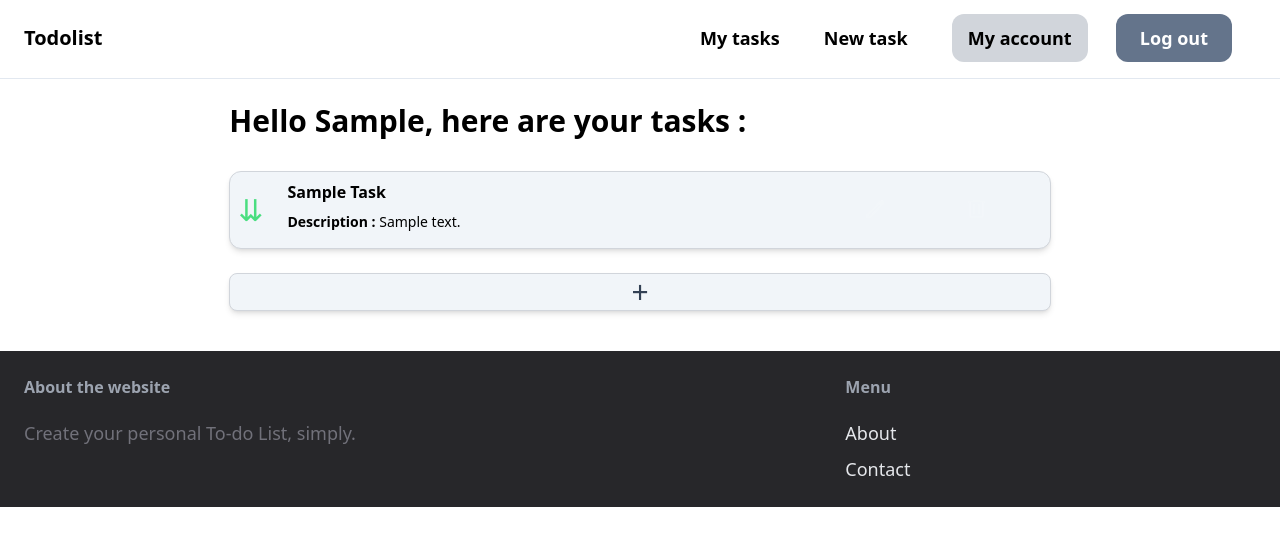
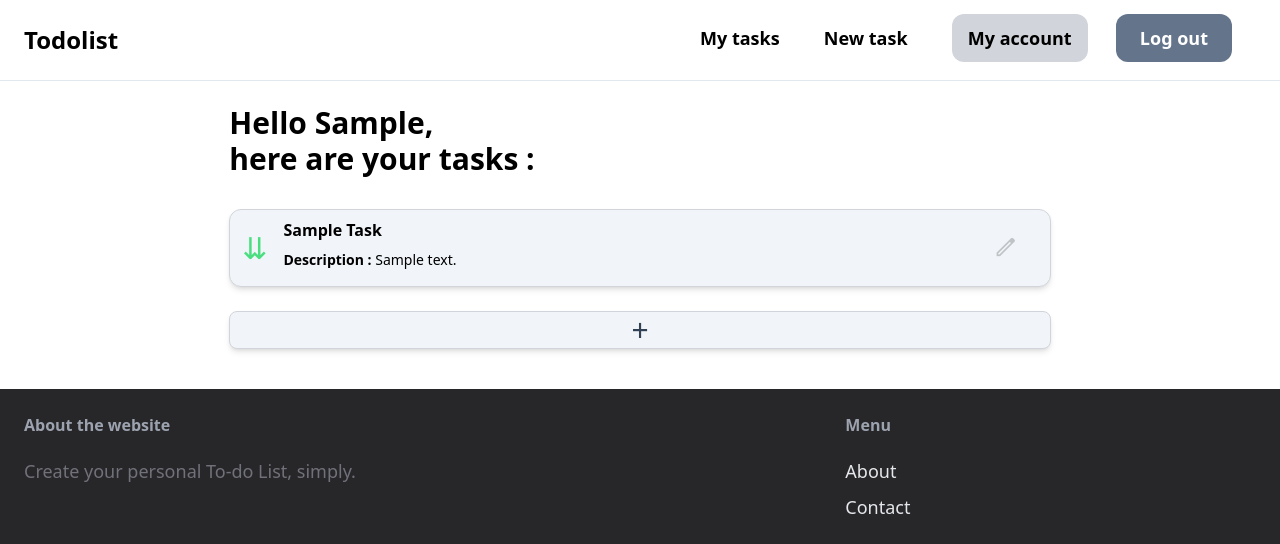
Before and after one commit to hadisql/django-todolist, a Django app: page /tasks/ in a window 1280 px wide. Shown: the top 544 px of the page. Run offline with Django 4.2, Linux system fonts and the light colour scheme; a user stored in the database is signed in; tables that the repository leaves empty hold one stand-in row (values such as "Sample post"); some libraries are stand-ins or nearby versions.

Commit message:
updated styling v2

```diff
--- a/core/templates/core/base.html
+++ b/core/templates/core/base.html
@@ -18,9 +18,9 @@
     <header>
       <nav class="py-6 px-6 items-center border-b border-slate-200">
         <div class="flex justify-end">
-          <a href="/" class="flex-1 text-xl font-semibold">Todolist</a>
+          <a href="/" class="flex-1 text-2xl font-semibold">Todolist</a>
 
-          <div class="space-x-6 max-lg:invisible">
+          <div class="space-x-6 max-lg:hidden">
             {% if request.user.is_authenticated %}
               <a href="{% url 'tasks:index' %}" class="text-lg font-semibold hover:text-slate-500">My tasks</a>
               <a href="{% url 'tasks:new_task' %}" class="px-4 py-3 text-lg font-semibold hover:text-slate-500 rounded-xl hover:outline-dashed">New task</a>
@@ -44,9 +44,9 @@
       <div id="menu" class="lg:w-1/2 sm:w-2/3 py-6 mx-auto text-xl font-semibold text-center shadow-lg rounded-xl hidden">
         {% if request.user.is_authenticated %}
           <a href="{% url 'tasks:index' %}" class="block my-6 hover:text-slate-500">My tasks</a>
-          <a href="{% url 'tasks:new_task' %}" class="block my-6 hover:text-slate-500 rounded-xl hover:outline-dashed">New task</a>
-          <a href="{% url 'core:profile' %}" class="block my-6 hover:text-slate-500 hover:outline-dashed">My account</a>
-          <a href="{% url 'core:logout' %}" class="block mt-6 mb-4 hover:bg-slate-700">Log out</a>
+          <a href="{% url 'tasks:new_task' %}" class="block my-6 hover:text-slate-500 rounded-xl">New task</a>
+          <a href="{% url 'core:profile' %}" class="block my-6 hover:text-slate-500">My account</a>
+          <a href="{% url 'core:logout' %}" class="block mt-6 mb-4 hover:text-slate-500">Log out</a>
         {% else %}
           <a href="{% url 'core:signup' %}" class="block my-6 hover:text-slate-500">Sign up</a>
           <a href="{% url 'core:login' %}" class="block mt-6 mb-4 hover:text-slate-500">Log in</a>
--- a/core/templates/core/index.html
+++ b/core/templates/core/index.html
@@ -4,7 +4,9 @@
 
 {% block body %}
   <div class="px-6 py-6">
-    <h1>Welcome to the Todolist website</h1>
-    <p>Some nice description about what you're able to do here</p>
+    <h1 class="text-3xl font-bold ">Welcome to the Todolist website</h1>
+    <div class="py-6 text-justify">
+      <p>Lorem ipsum dolor sit amet, consectetur adipisicing elit. Libero soluta numquam consectetur explicabo ducimus perspiciatis amet quae aut, dolores, nulla repellendus eius beatae quis suscipit ex assumenda ad quos est.</p>
+    </div>
   </div>
 {% endblock %}
--- a/core/templates/core/login.html
+++ b/core/templates/core/login.html
@@ -3,7 +3,7 @@
 {% block title %}Login{% endblock %}
 
 {% block body %}
-  <div class="w-1/2 my-6 p-6 mx-auto bg-slate-100 rounded-xl">
+  <div class="sm:w-5/6 md:w-3/4 lg:w-2/3 my-6 p-6 mx-auto bg-slate-100 rounded-xl">
     <h1 class="mb-6 text-3xl">Login</h1>
 
     <form action="." method="POST">
--- a/core/templates/core/profile.html
+++ b/core/templates/core/profile.html
@@ -3,14 +3,14 @@
 {% block title %}My Account{% endblock %}
 
 {% block body %}
-  <div class="w-1/2 my-4 mx-auto rounded-xl">
+  <div class="sm:w-5/6 md:w-3/4 lg:w-2/3 my-4 mx-auto rounded-xl">
     <div class="m-0 p-0 text-justify">
         <h1 class="font-semibold text-3xl mb-8">{{ request.user.username|title }}'s Account Page</h1>
     </div>
   </div>
 
 
-  <div class="p-6 m-6 bg-slate-100 rounded-xl">
+  <div class="sm:w-5/6 md:w-3/4 lg:w-2/3 mx-auto p-6 m-6 bg-slate-100 rounded-xl">
     <div>
       <h2>Username : {{ username }}</h2>
     </div>
--- a/django-todolist/settings.py
+++ b/django-todolist/settings.py
@@ -26,7 +26,9 @@ SECRET_KEY = "django-insecure-cof9p#5e)i)+=qez3t_poan^l#7h+id-k92h9@laqlv#(+i(@a
 # SECURITY WARNING: don't run with debug turned on in production!
 DEBUG = True
 
-ALLOWED_HOSTS = []
+ALLOWED_HOSTS = [ '*' ]
+
+CSRF_TRUSTED_ORIGINS = ['https://178b-92-92-147-177.ngrok-free.app']
 
 LOGIN_URL = "/login/"
 LOGIN_REDIRECT_URL = "/" #the url where you're redirected once logged in
--- a/tasks/templates/tasks/index.html
+++ b/tasks/templates/tasks/index.html
@@ -5,9 +5,9 @@
 {% block body %}
   <div class="sm:w-5/6 md:w-3/4 lg:w-2/3 mx-auto">
     {% if tasks.count != 0 %}
-      <h1 class="font-semibold text-3xl mb-8">Hello {{ user.username|title }}, here are your tasks :</h1>
+      <h1 class="font-semibold text-3xl mb-8">Hello {{ user.username|title }},<br> here are your tasks :</h1>
     {% else %}
-      <h1 class="font-semibold text-3xl mb-8">Hello {{ user.username|title }}, you don't have any tasks for now.</h1>
+      <h1 class="font-semibold text-3xl mb-8">Hello {{ user.username|title }},<br> you don't have any tasks for now.</h1>
     {% endif %}
   </div>
 
@@ -17,7 +17,7 @@
       <div class="group my-6 flex justify-between bg-slate-100 hover:bg-slate-300 border border-gray-300 shadow-md
         rounded-xl"> <!--{% if task.priority == 3 %} shadow shadow-red-400  {% elif task.priority == 2 %} shadow-orange-300 {% else %} shadow-slate-300 {% endif %}-->
 
-        <div class="my-auto mx-2">
+        <div class="my-auto ml-3">
           {% if task.priority == 3 %}
           <p class="text-red-400  text-3xl">
             &#8648;
@@ -36,7 +36,7 @@
         </div>
 
       <!-- Title, Description, Priority -->
-        <div class="w-3/4 px-4 py-2">
+        <div class="w-5/6 px-4 py-2">
 
           <div class="">
             <p class="font-semibold">{{ task.title | title }}</p>
@@ -52,22 +52,15 @@
           </div>-->
 
         </div>
-        <!-- Edit and Delete buttons -->
-        <div class="w-1/4 grid opacity-10 group-hover:grid group-hover:opacity-100  grid-cols-2 gap-2 justify-items-center items-center">
+        <!-- Edit button -->
+        <div class="w-1/6 grid opacity-20 group-hover:grid group-hover:opacity-100  grid-cols-1 text-right mr-6 items-center">
 
 
           <a href="{% url 'tasks:edit' task.id %}" class="w-full font-semibold">
-            <span class="px-2 py-1 text-white rounded-lg hover:bg-slate-400 material-symbols-outlined">
+            <span class="px-2 py-1 text-black rounded-lg hover:bg-slate-400 material-symbols-outlined">
               edit
               </span>
           </a>
-
-
-            <a href="{% url 'tasks:delete' task.id %}" class="w-full  font-semibold">
-              <span class="px-2 py-1 text-white rounded-lg hover:bg-red-700 material-symbols-outlined">
-              delete
-              </span>
-            </a>
 
         </div>
       </div>
--- a/tasks/urls.py
+++ b/tasks/urls.py
@@ -8,6 +8,7 @@ app_name = "tasks"
 urlpatterns = [
     path("new_task/", views.new_task, name="new_task"),
     path("", views.index, name="index"),
-    path("<int:pk>/delete/", views.delete_task, name="delete"),
-    path("<int:pk>/edit/", views.edit_task, name="edit"),
+    #path("<int:pk>/delete/", views.delete_task, name="delete"),
+    path("delete/<int:pk>", views.delete_task, name="delete"),
+    path("edit/<int:pk>/", views.edit_task, name="edit"),
 ]
--- a/tasks/views.py
+++ b/tasks/views.py
@@ -1,5 +1,7 @@
 from django.contrib.auth.decorators import login_required
 from django.shortcuts import render, get_object_or_404, redirect
+from django.http import HttpResponseRedirect
+from django.urls import reverse
 
 from .forms import NewTaskForm, EditTaskForm
 from .models import Task
@@ -38,6 +40,7 @@ def new_task(request):
 @login_required
 def edit_task(request, pk):
     task = get_object_or_404(Task, pk=pk, created_by=request.user)
+    print("TASK PRIMARY KEY !!!!!!!!",task.pk)
     if request.method == "POST":
         form = EditTaskForm(request.POST, instance=task)
 
@@ -50,7 +53,8 @@ def edit_task(request, pk):
 
     return render(request, 'tasks/form.html', {
         'form': form,
-        'title': 'Edit Task'
+        'title': 'Edit Task',
+        'task': task
     })
 
 @login_required
```
Also changed, not shown: tasks/templates/tasks/form.html (+8 -2 lines).
